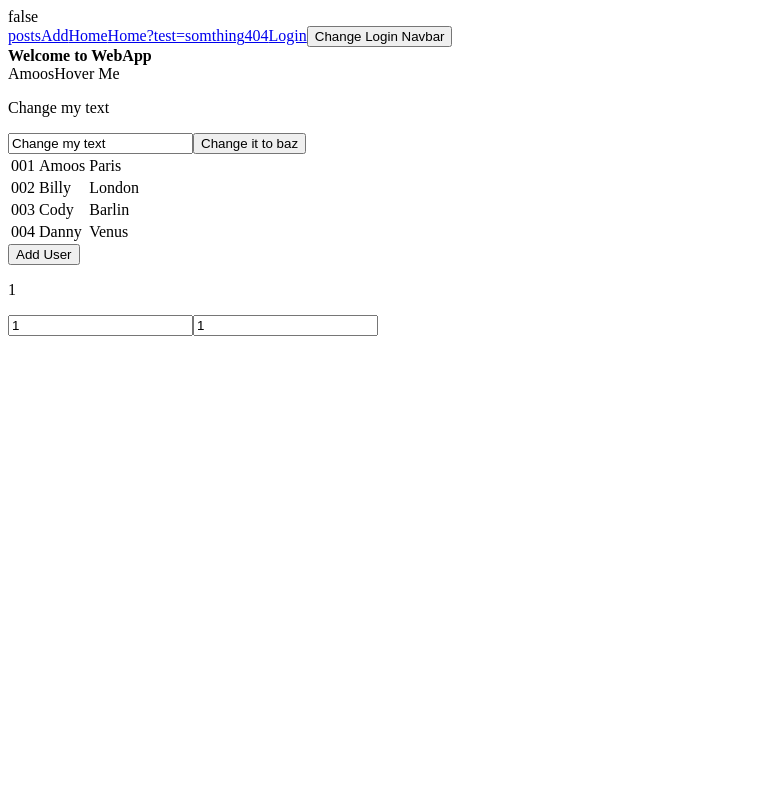
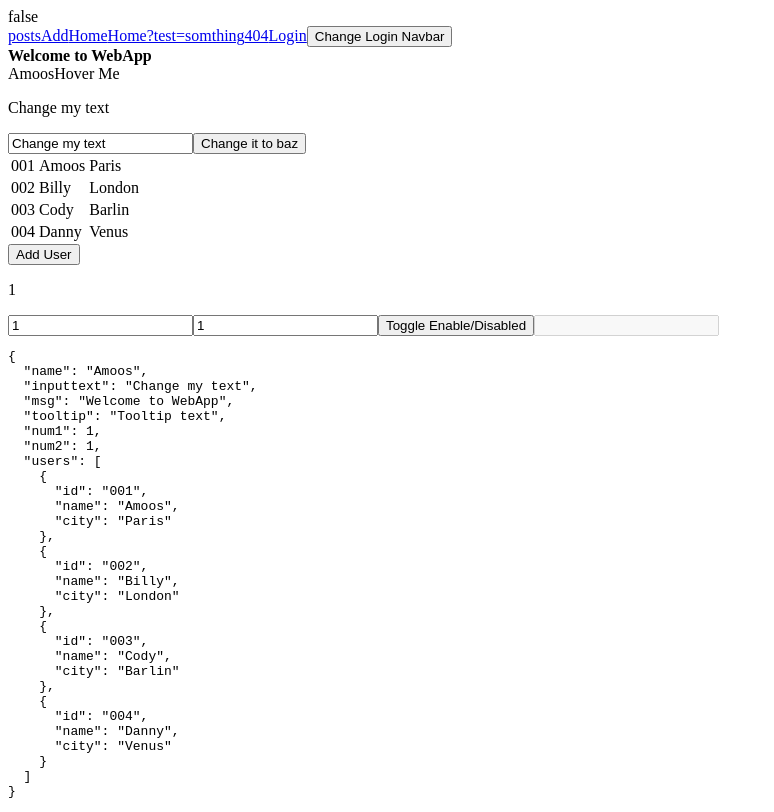
Before and after one commit to gmkhussain/vue, a Vue app in the folder webapp/: page /home in a window 1280 px wide. Shown: the whole page, without its empty margins (0-774 px from the left). Built offline with nearby package versions, Linux system fonts and the light colour scheme.

Commit message:
How to enable / disable input on click in VueJS

```diff
--- a/webapp/src/components/home.vue
+++ b/webapp/src/components/home.vue
@@ -31,6 +31,13 @@
     <input v-model="num2">
 
 
+
+
+    <button @click="num1 = (num1 + 1) % 2">Toggle Enable/Disabled</button>
+    <input type="text" :disabled="num1 == 1">
+
+    <pre>{{ $data }}</pre>
+
    </div>
 </template>
 
@@ -43,7 +50,7 @@ export default {
       inputtext: 'Change my text',
       msg: 'Welcome to WebApp',
       tooltip:  'Tooltip text',
-	  num1: 1,
+	    num1: 1,
       num2: 1,
       users: [
         { id: '001', name: "Amoos", city: "Paris" },
```
Also changed, not shown: 1 other file (tests, documents, lock files or other folders).
